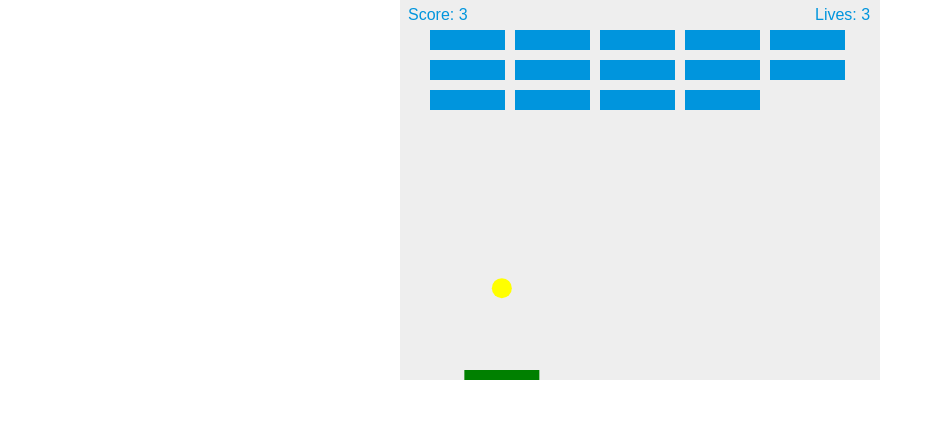
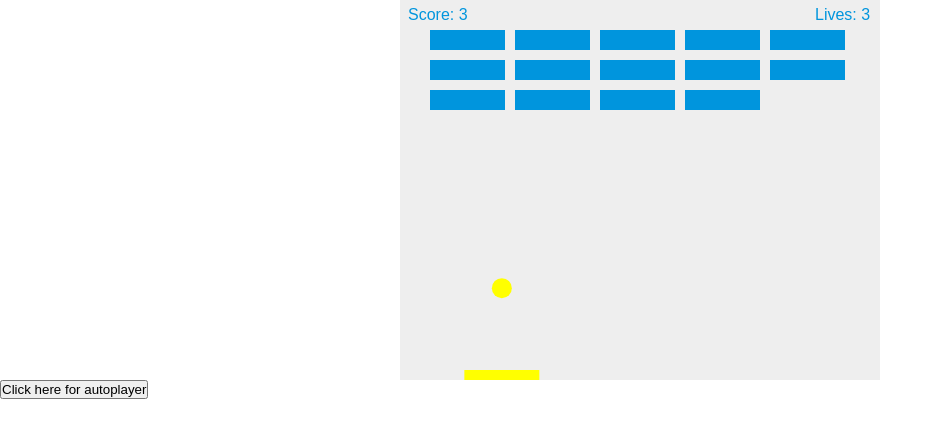
Before and after one commit to animarcus/breakout-game, a plain HTML site: page index.html in a window 1280 px wide. Shown: the whole page, without its empty margins (0-943 px from the left). Drawn offline with Linux system fonts and the light colour scheme.

Commit message:
touchscreen and godmode

```diff
--- a/index.html
+++ b/index.html
@@ -12,6 +12,7 @@
 <body>
 
   <canvas id="myCanvas" width="480" height="380"></canvas>
+  <button class="autoplayer" onclick="autoplayer()">Click here for autoplayer</button>
 
   <script src="js/script.js"></script>
 
--- a/js/script.js
+++ b/js/script.js
@@ -14,6 +14,7 @@ var dx = xPos[Math.floor(Math.random() * xPos.length)];
 var paddleHeight = 10;
 var paddleWidth = 75;
 var paddleX = (canvas.width-paddleWidth)/2;
+var paddleColor = "green"
 
 var rightPressed = false;
 var leftPressed = false;
@@ -32,6 +33,8 @@ var score = 0;
 var hitBricks = 0;
 
 var lives = 3;
+
+var autoplayerstate = true;
 
 
 var bricks = [];
@@ -81,7 +84,6 @@ function collisionDetection() {
       if (b.status === 1) {
         if (x > b.x  &&
             x < b.x + brickWidth  &&
-
             y > b.y  &&
             y < b.y + brickHeight ) {
           dy = -dy;
@@ -109,7 +111,14 @@ document.addEventListener("mousedown", mouseMoveHandler, false);
 document.addEventListener("touchstart", touchHandler, false);
 
 
-
+function autoplayer() {
+  if (autoplayerstate === true) {
+    autoplayerstate = false;
+  } else {
+    autoplayerstate = true;
+  }
+  console.log(autoplayerstate);
+}
 
 function drawBricks() {
   for (var c=0; c < brickColumnCount; c++) {
@@ -140,7 +149,21 @@ function drawBall() {
 function drawPaddle() {
   ctx.beginPath();
   ctx.rect(paddleX,canvas.height-paddleHeight, paddleWidth, paddleHeight);
-  ctx.fillStyle = "green";
+  // console.log(autoplayerstate)
+  if (autoplayerstate === true) {
+    if (paddleColor === "green") {
+      paddleColor = "yellow";
+    } else if (paddleColor === "yellow") {
+      paddleColor = "lime";
+    } else if (paddleColor === "lime") {
+      paddleColor = "purple";
+    } else if (paddleColor === "purple") {
+      paddleColor = "green";
+    }
+  } else {
+    paddleColor = "green";
+  }
+  ctx.fillStyle = paddleColor;
   ctx.fill();
   ctx.closePath();
 }
@@ -156,6 +179,7 @@ function drawLives() {
   ctx.fillStyle = "#0095DD";
   ctx.fillText("Lives: " + lives,canvas.width-65, 20);
 }
+
 
 function draw() {
   ctx.clearRect(0, 0, canvas.width, canvas.height);
@@ -210,7 +234,9 @@ function draw() {
   x += dx;
   y += dy;
 
-  paddleX = x - paddleWidth/2;
+  if (autoplayerstate) {
+    paddleX = x - paddleWidth/2;
+  }
 
   requestAnimationFrame(draw);
 }
```
